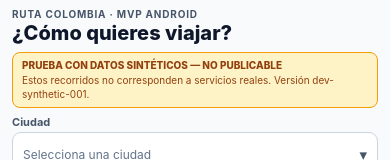
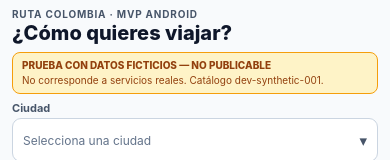
Before and after one commit to Jarzitop/ruta-colombia, a React Native app: screen / in a window 390 px wide. Shown: the top 160 px of the page. Built offline with nearby package versions, Linux system fonts and the light colour scheme.

Commit message:
feat(ui): show catalog provenance and publication status dynamically

```diff
--- a/App.tsx
+++ b/App.tsx
@@ -2,12 +2,14 @@ import { useReducer, useState } from 'react';
 import { Pressable, SafeAreaView, ScrollView, StyleSheet, Text, View } from 'react-native';
 import { StatusBar } from 'expo-status-bar';
 import { activeDataset } from './src/data/active';
+import { describeCatalog } from './src/data/notice';
 import { CatalogPicker, type CatalogOption } from './src/components/CatalogPicker';
 import { findDirectItineraries, type DirectItinerary, type DirectSearchResult } from './src/routing/direct';
 import { initialPlannerState, reducePlanner } from './src/planner/state';
 import { TransitMap } from './src/map/TransitMap';
 
 const dataset = activeDataset;
+const notice = describeCatalog(dataset);
 
 function stopName(id: string): string {
   return dataset.stops.find((stop) => stop.id === id)?.name ?? 'Parada fuera del catálogo';
@@ -95,9 +97,9 @@ export default function App() {
         </View>
 
         <View style={styles.warningCard}>
-          <Text style={styles.warningTitle}>PRUEBA CON DATOS SINTÉTICOS — NO PUBLICABLE</Text>
+          <Text style={styles.warningTitle}>{notice.title}</Text>
           <Text style={styles.warningBody}>
-            Estos recorridos no corresponden a servicios reales. Versión {dataset.datasetVersion}.
+            {notice.description}
           </Text>
         </View>
 
@@ -159,7 +161,7 @@ export default function App() {
         </View>
 
         <View style={styles.mapHeading}>
-          <Text style={styles.mapTitle}>{dataset.publishable ? 'Mapa local de paradas' : 'Esquema local de paradas ficticias'}</Text>
+          <Text style={styles.mapTitle}>{notice.mapTitle}</Text>
           <Pressable accessibilityRole="button" onPress={() => {
             setMapVisible(!mapVisible);
             setMapState('loading');
```
